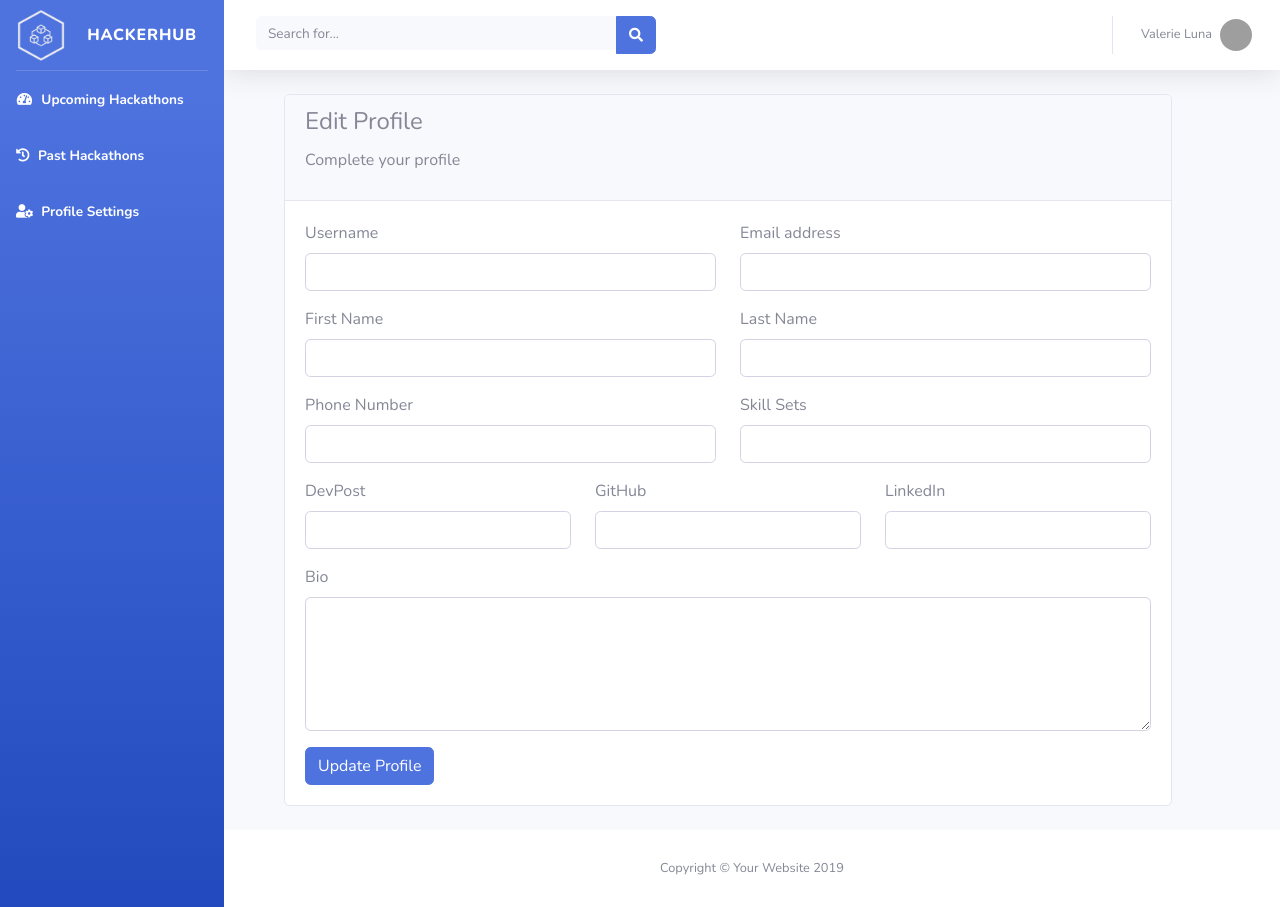
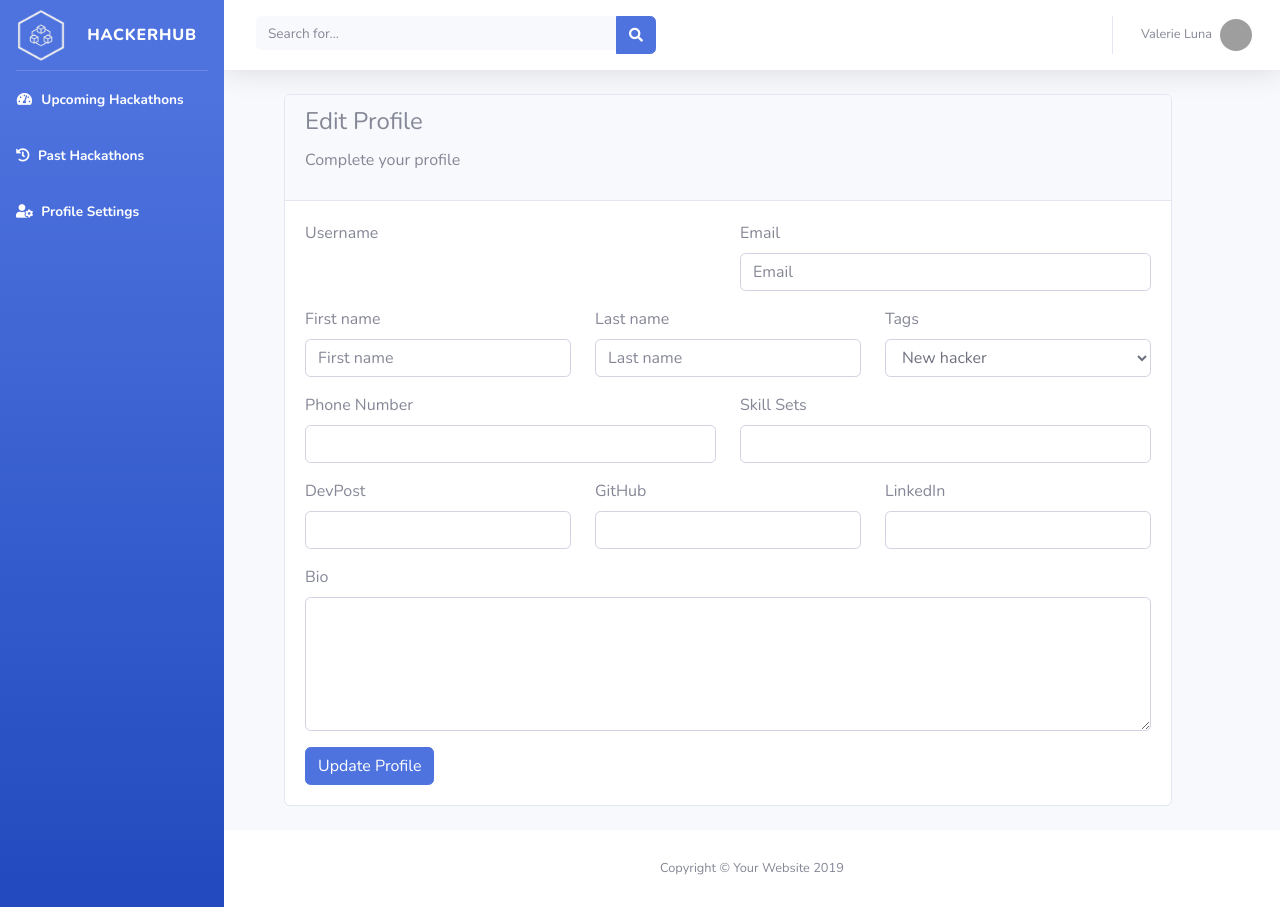
Before and after one commit to jason17h/hackerhub, a Django app: template templates/user.html in a window 1280 px wide. Run offline with Django 3.2, Linux system fonts and the light colour scheme; the template is opened without the code that fills it: values that come from a table or form of the project are taken from there, others are empty; some libraries are stand-ins or nearby versions; grey boxes are pictures that could not be loaded.

Commit message:
added tags field

```diff
--- a/accounts/models.py
+++ b/accounts/models.py
@@ -2,6 +2,7 @@ from django.db import models
 from django.contrib.auth.models import User
 from django.db.models.signals import post_save
 from hackerhub.models import Hackathon
+from phone_field import PhoneField
 # from django import forms
 
 # Create your models here.
@@ -25,6 +26,10 @@ class Profile(models.Model):
         ('Designer', 'Designer'),
     ]
 
+    phone = PhoneField(blank=True)
+
+    skillset = models.CharField(max_length=200, blank=True, default='')
+
     tags = models.CharField(max_length=15, default='New', choices=TAGS)
 
     # prevHackathons = models.ManyToManyField(Hackathon)
--- a/accounts/views.py
+++ b/accounts/views.py
@@ -116,7 +116,7 @@ def edit_profile(request):
         user_form = EditUserForm(instance=request.user)
         profile_form = EditProfileForm(instance=request.user.profile)
 
-    template_name = 'accounts/edit_profile.html'
+    template_name = 'user.html'
 
     context = {
         'user_form':user_form,
--- a/enghack2019/settings.py
+++ b/enghack2019/settings.py
@@ -42,6 +42,7 @@ INSTALLED_APPS = [
     'accounts',
     'hackerhub',
     'bootstrap4',
+    'phone_field',
 ]
 
 MIDDLEWARE = [
--- a/templates/base.html
+++ b/templates/base.html
@@ -59,7 +59,7 @@
 
       <!-- Nav Item - Utilities Collapse Menu -->
       <li class="nav-item active">
-        <a class="nav-link" href="user.html">
+        <a class="nav-link" href="{% url 'accounts:edit_profile' %}">
           <i class="fas fa-user-cog"></i>
           <span>Profile Settings</span></a>
       </li>
--- a/templates/user.html
+++ b/templates/user.html
@@ -1,4 +1,6 @@
 {% extends 'base.html' %}
+
+{% load bootstrap4 %}
 
 {% block content %}
 <!-- Begin Page Content -->
@@ -14,34 +16,39 @@
               <p class="card-category">Complete your profile</p>
             </div>
             <div class="card-body">
-              <form>
+              <form method="POST">
+                {% csrf_token %}
                 <div class="row">
                   <div class="col-md-6">
                     <div class="form-group">
                       <label class="bmd-label-floating">Username</label>
-                      <input type="text" class="form-control">
+                      <div>{{ user.username }}</div>
                     </div>
                   </div>
                   <div class="col-md-6">
                     <div class="form-group">
-                      <label class="bmd-label-floating">Email address</label>
-                      <input type="email" class="form-control">
+                      <!-- <label class="bmd-label-floating">Email address</label> -->
+                      {% bootstrap_field user_form.email %}
+                      <!-- <input type="email" class="form-control"> -->
                     </div>
                   </div>
                 </div>
                 <div class="row">
-                  <div class="col-md-6">
+                  <div class="col-md-4">
                     <div class="form-group">
-                      <label class="bmd-label-floating">First Name</label>
-                      <input type="text" class="form-control">
+                      {% bootstrap_field user_form.first_name %}
                     </div>
                   </div>
-                  <div class="col-md-6">
+                  <div class="col-md-4">
                     <div class="form-group">
-                      <label class="bmd-label-floating">Last Name</label>
-                      <input type="text" class="form-control">
+                      {% bootstrap_field user_form.last_name %}
                     </div>
                   </div>
+                  <div class="col-md-4">
+                      <div class="form-group">
+                        {% bootstrap_field profile_form.tags %}
+                      </div>
+                    </div>
                 </div>
                 <div class="row">
                   <div class="col-md-6">
```
Also changed, not shown: accounts/migrations/0003_auto_20190623_0040.py (added), db.sqlite3.
